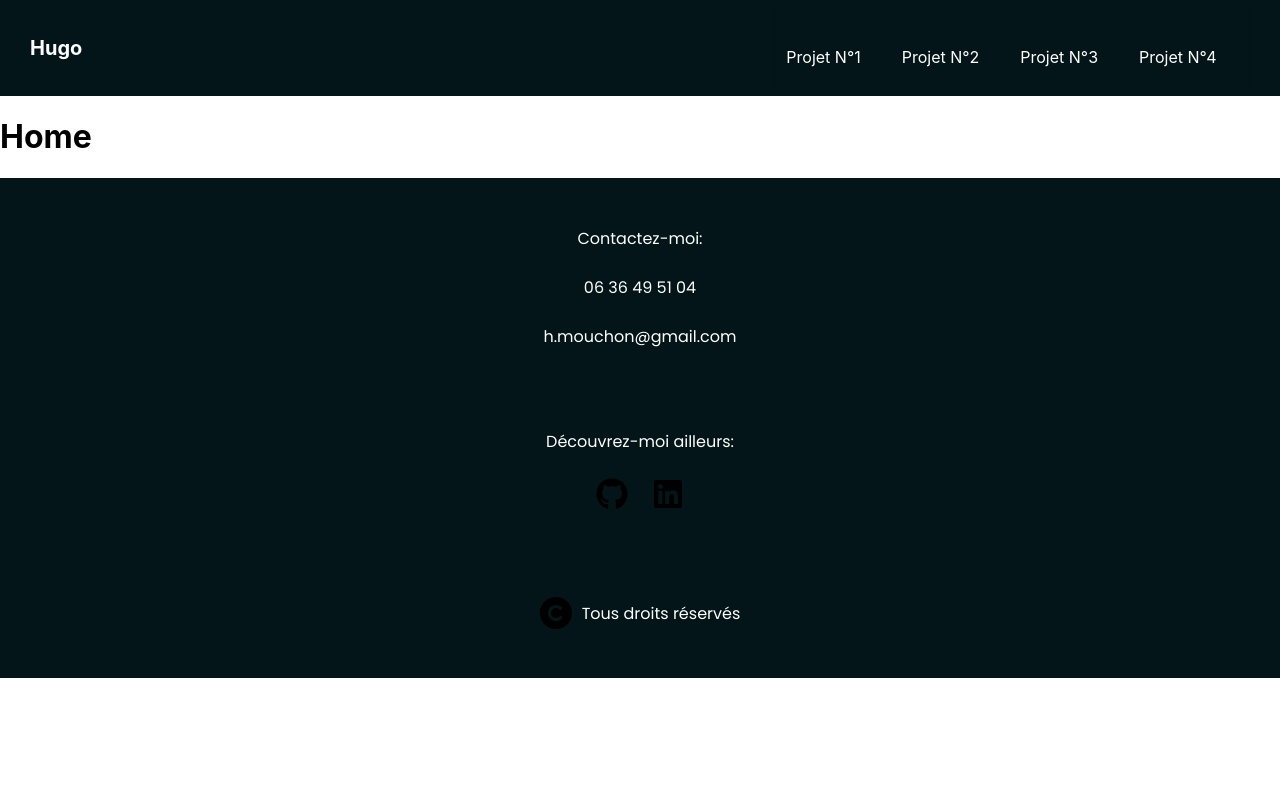
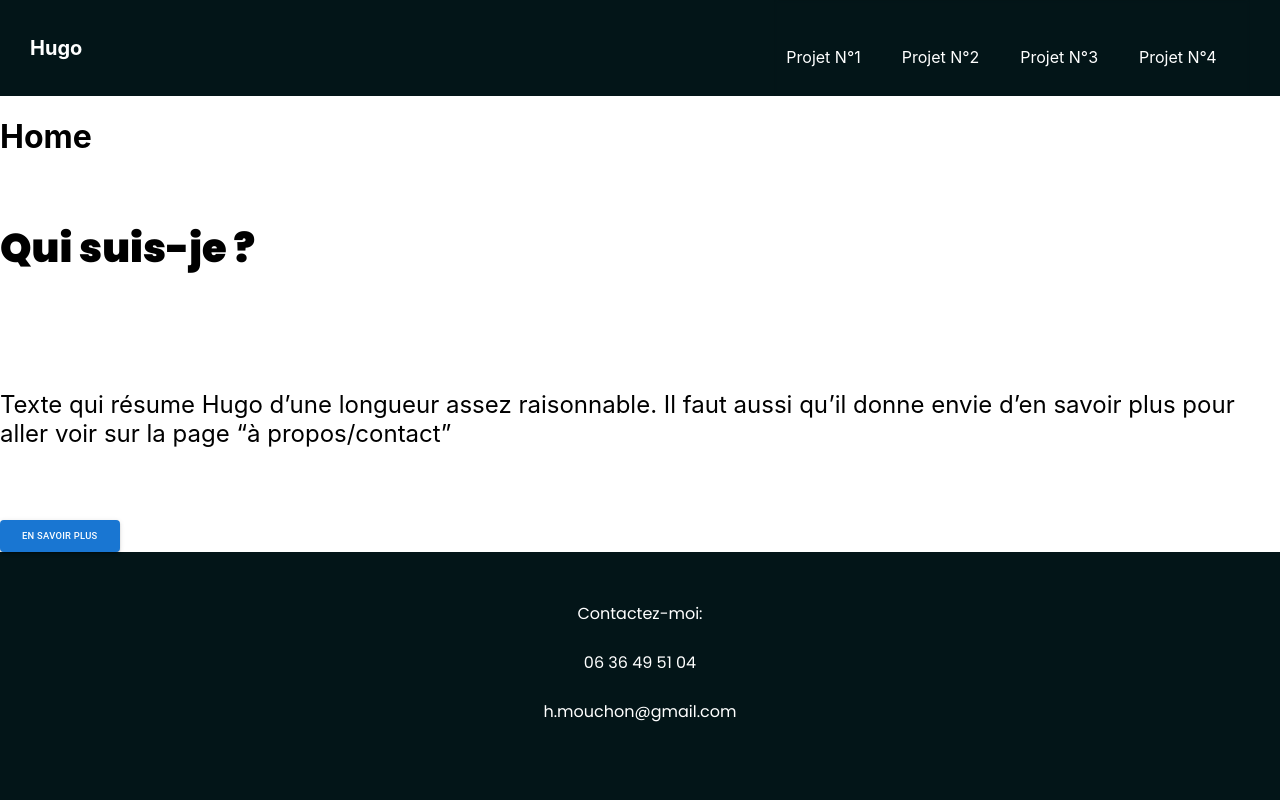
Before and after one commit to HugoMouchon/Portfolio, a React (Create React App) app: page /#/ in a window 1280 px wide. Shown: the top 800 px of the page. Built offline with nearby package versions, Linux system fonts and the light colour scheme.

Commit message:
Création de la section apropos et mise en place du style

```diff
--- a/package.json
+++ b/package.json
@@ -3,6 +3,7 @@
   "version": "0.1.0",
   "private": true,
   "dependencies": {
+    "@ant-design/icons": "^4.8.0",
     "@emotion/react": "^11.10.5",
     "@emotion/styled": "^11.10.5",
     "@fortawesome/fontawesome-svg-core": "^6.2.1",
--- /dev/null
+++ b/src/components/Apropos/apropos.scss
@@ -0,0 +1,19 @@
+@import url('https://fonts.googleapis.com/css2?family=Poppins:wght@900&display=swap');
+
+
+.apropos {
+    display: flex;
+    flex-direction: column;
+    align-items: flex-start;
+    padding: 0;
+    gap: 4.8rem;
+
+    h3 {
+        font-size: 4rem;
+        font-family: 'Poppins', sans-serif;
+    }
+
+    p {
+        font-size: 2.4rem;
+    }
+}
--- /dev/null
+++ b/src/components/Apropos/index.js
@@ -0,0 +1,19 @@
+import React, {useState} from "react";
+import { Button } from "@mui/material";
+import EastIcon from '@mui/icons-material/East';
+import './apropos.scss';
+
+function Apropos() {
+
+    const [size, setSize] = useState('large'); // default is 'middle'
+
+    return (
+        <section className="apropos">
+            <h3>Qui suis-je ?</h3>
+            <p>Texte qui résume Hugo d’une longueur assez raisonnable. Il faut aussi qu’il donne envie d’en savoir plus pour aller voir sur la page “à propos/contact”</p>
+            <Button variant="contained" icon={<EastIcon />} size={size}>En savoir plus</Button>
+        </section>
+    );
+}
+
+export default Apropos;
--- a/src/components/Home/index.js
+++ b/src/components/Home/index.js
@@ -1,12 +1,14 @@
 import React from "react";
 import Navbar from "../Navbar";
 import Footer from "../Footer";
+import Apropos from "../Apropos";
 
 function Home() {
   return (
     <body>
       <Navbar />
       <h1>Home</h1>
+      <Apropos />
       <Footer />
     </body>
   );
--- a/src/components/Navbar/navbar.scss
+++ b/src/components/Navbar/navbar.scss
@@ -1,26 +1,20 @@
+@use '../../sass/mixins.scss' as m;
+@use '../../sass/colors.scss' as c;
 
+.header {
+       background: c.$bg-default-color;
+       height: 12vh;
+       padding: 0 1.5rem;
 
-@mixin breakpoint($point) {
-    @if $point == md {
-        // 768px
-        @media (min-width: 48em) {
-            @content;
-        }
-    }
+       @include m.breakpoint(md) {
+           padding: 0 3rem;
        }
 
-        .header {
-            background: #031518;
-            height: 12vh;
-            padding: 0 1.5rem;
-            @include breakpoint(md) {
-                padding: 0 3rem;
-            }
        transition: 0.3s ease all;
 
        &__content {
            overflow: hidden;
-                color: #fff;
+           color:  c.$texte-default-color;
            margin: 0 auto;
            max-width: 1920px;
            height: 100%;
@@ -34,7 +28,7 @@
                font-size: 2rem;
                font-weight: bold;
                text-decoration: none;
-                    color: #fff;
+               color: c.$texte-default-color;
            }
 
            &__nav {
@@ -55,7 +49,7 @@
                transition: 0.3s ease transform;
 
 
-                    @include breakpoint(md) {
+               @include m.breakpoint(md) {
                    transform: none;
                    flex-direction: row;
                    background: transparent;
@@ -70,20 +64,24 @@
                    display: flex;
                    flex-direction: column;
                    margin-bottom: 32px;
-                        @include breakpoint(md) {
+
+                   @include m.breakpoint(md) {
                        flex-direction: row;
                        align-items: center;
                        margin-bottom: 0;
                        margin-right: calc(0.5rem + #{16px});
                    }
+
                    li {
                        &:not(:last-child) {
-                                margin-bottom:32px;
-                                @include breakpoint(md) {
+                           margin-bottom: 32px;
+
+                           @include m.breakpoint(md) {
                                margin-bottom: 0;
                                margin-right: 16px;
                            }
                        }
+
                        a {
                            text-decoration: none;
                            color: inherit;
@@ -94,6 +92,7 @@
                            &:hover {
                                background: rgba(#fff, 0.1);
                            }
+
                            &:active {
                                border-radius: calc(#{12px} + 6px);
                                background: linear-gradient(rgba(#fff, 0.1), rgba(#fff, 0.2));
@@ -101,6 +100,7 @@
                        }
                    }
                }
+
                .btn {
                    cursor: pointer;
                    outline: none;
@@ -112,7 +112,7 @@
                    color: rgb(32, 32, 32);
                    border: 1px solid transparent;
                    transition: 0.3s ease all;
-                        margin:0.50em 0.50em;
+                   margin: 0.50em 0.50em;
 
 
                    &:hover {
@@ -120,6 +120,7 @@
                        background: rgba(rgb(162, 162, 246), 0.1);
                        color: rgb(162, 162, 246);
                    }
+
                    &:active {
                        border-color: rgb(162, 162, 246);
                        background: linear-gradient(rgba(rgb(162, 162, 246), 0.2), rgba(rgb(162, 162, 246), 0.3));
@@ -146,7 +147,7 @@
                    color: rgb(162, 162, 246);
                }
 
-                    @include breakpoint(md) {
+               @include m.breakpoint(md) {
                    display: none;
                }
            }
--- /dev/null
+++ b/src/sass/mixins.scss
@@ -0,0 +1,8 @@
+@mixin breakpoint($point) {
+    @if $point == md {
+        // 768px
+        @media (min-width: 48em) {
+            @content;
+        }
+    }
+}
```
Also changed, not shown: 1 other file (tests, documents, lock files or other folders). Lines whose indentation alone changed are shown as unchanged.
